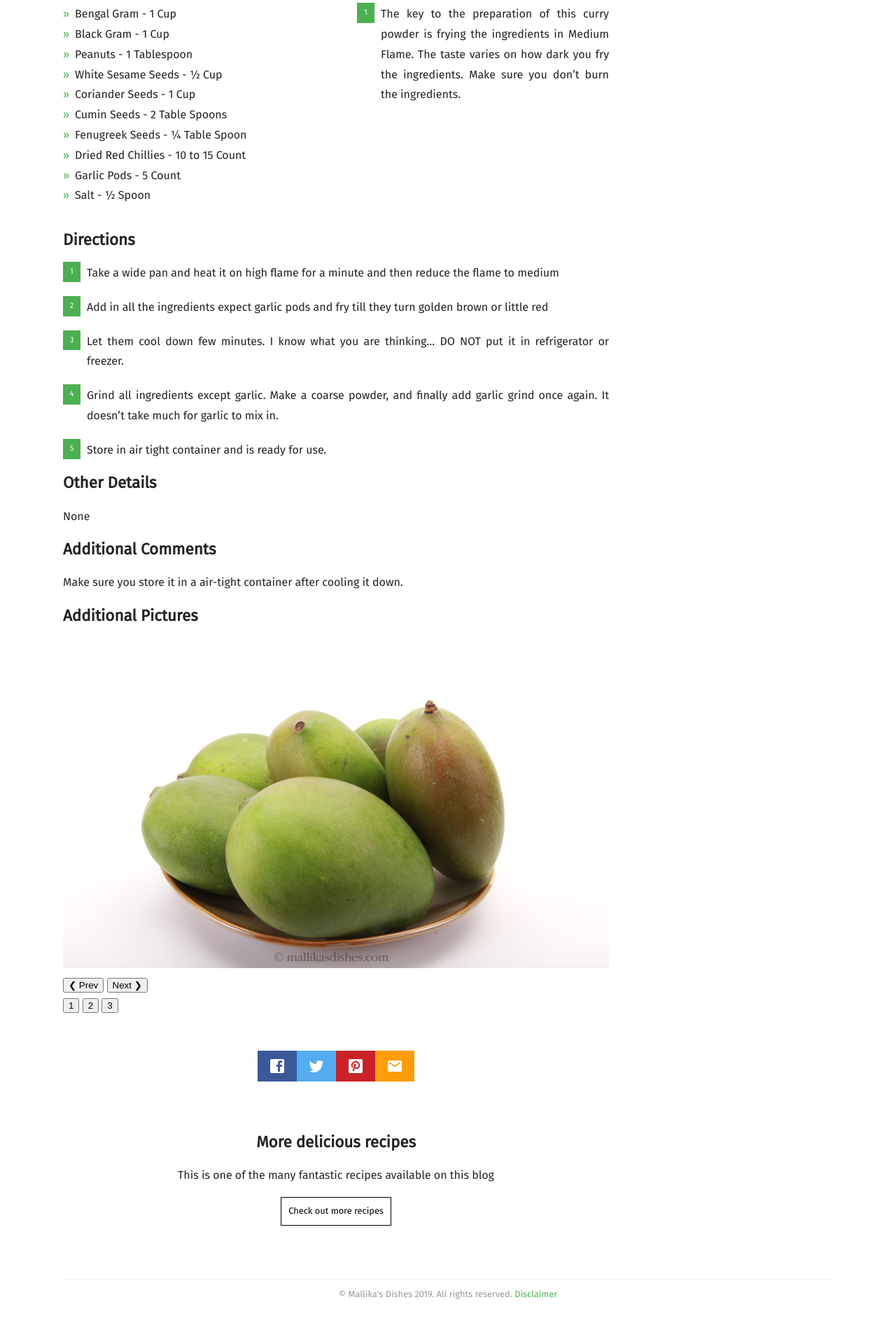
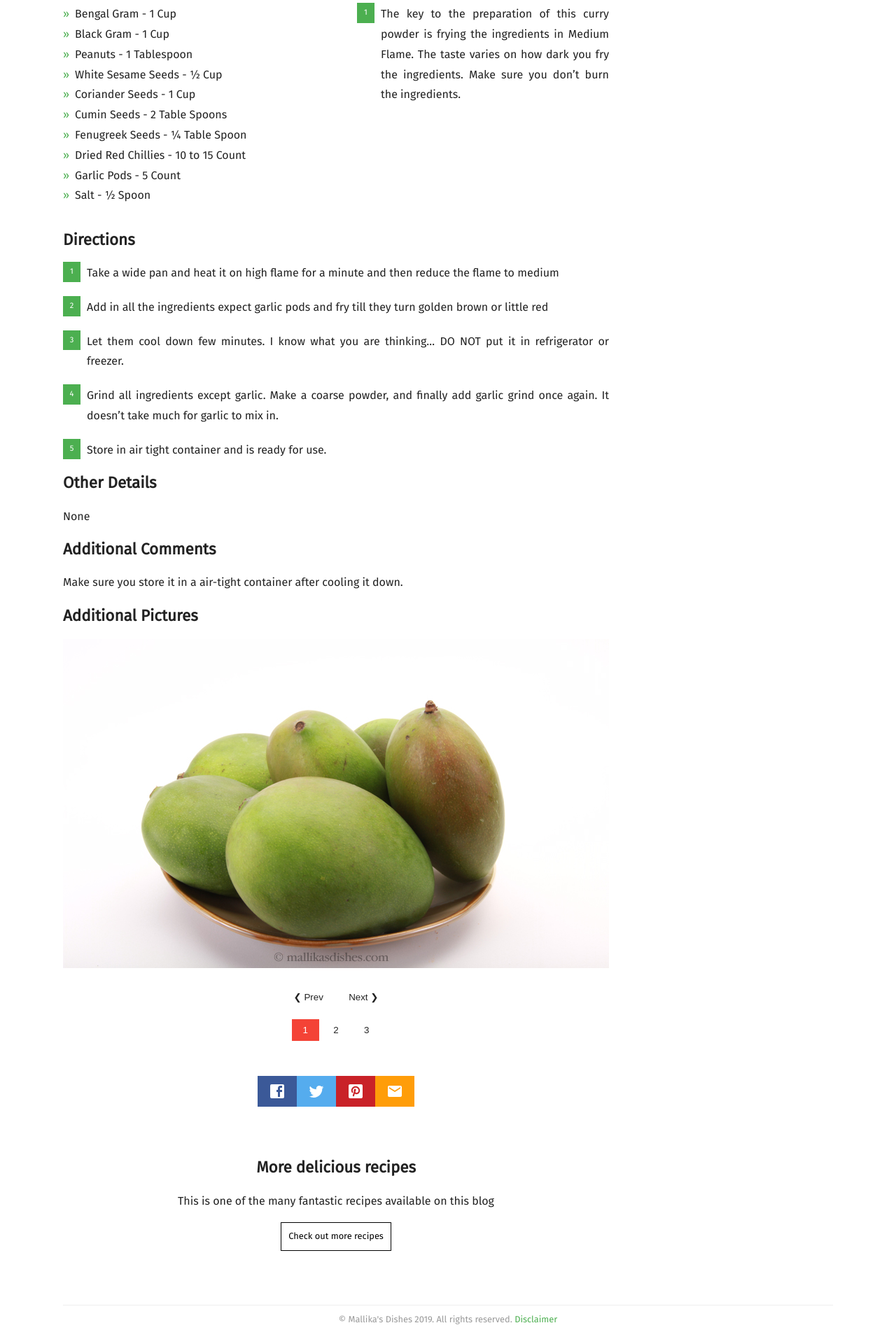
Before and after one commit to mallikasdishes/github.io, a Jekyll site: the page built from _posts/2019-02-18-curry-powder.md, in a window 1280 px wide. Shown: the part 1027-2947 px from the top of the page at 70% size. Built offline with Jekyll 4.4.1, drawn with Linux system fonts in a browser that asks for light colours; nearby versions of some CDN libraries; some web fonts are replaced; comment, search, counter and statistics services are not loaded; before the commit the page ends 2910 px from its top, so only the background shows below that.

Commit message:
Update post.html

```diff
--- a/_layouts/post.html
+++ b/_layouts/post.html
@@ -4,6 +4,40 @@ layout: default
 
 <style>
 .mySlides {display:none}
+.w3-container {
+	padding: 0.01em 16px;
+}
+.w3-content {
+	margin-left: auto;
+	margin-right: auto;
+}
+.w3-button:hover {
+	color:#000!important;background-color:#ccc!important;
+}
+.w3-center {
+	text-align: center!important;
+}
+.w3-red, .w3-hover-red:hover {
+	color: #fff!important;
+	background-color: #f44336!important;
+}
+.w3-section {
+	margin-top: 16px!important;
+	margin-bottom: 16px!important;
+}
+.w3-btn, .w3-button {
+	border: none;
+	display: inline-block;
+	padding: 8px 16px;
+	vertical-align: middle;
+	overflow: hidden;
+	text-decoration: none;
+	color: inherit;
+	background-color: inherit;
+	text-align: center;
+	cursor: pointer;
+	white-space: nowrap;
+}
 </style>
 
 <article class="post">
```
